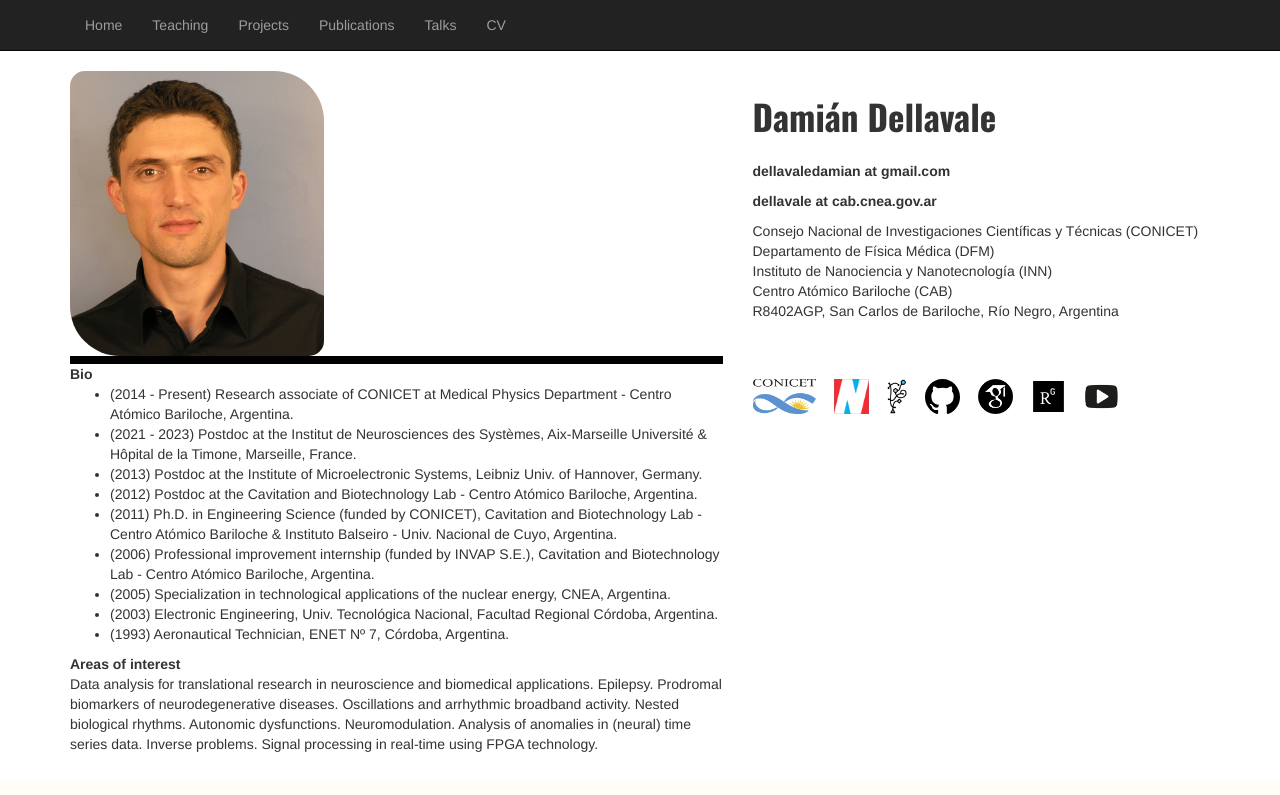
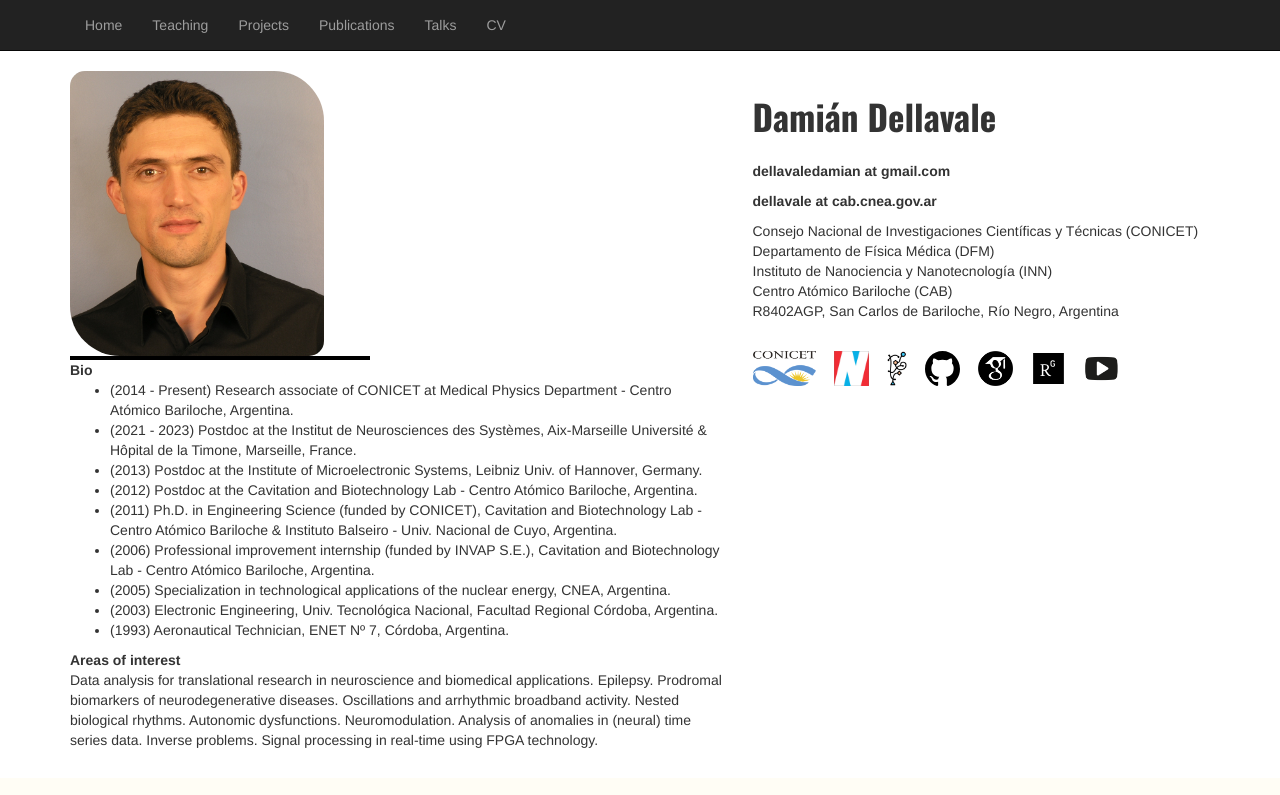
Before and after one commit to damian-dellavale/damian-dellavale.github.io, a plain HTML site: page index.html in a window 1280 px wide. Shown: the top 795 px of the page. Drawn offline with nearby package versions, Linux system fonts and the light colour scheme.

Commit message:
Update index.html

```diff
--- a/index.html
+++ b/index.html
@@ -77,7 +77,7 @@ https://www.w3schools.com/bootstrap/bootstrap_grid_system.asp
         </div> <!-- <div class="row"> -->
 
         <!-- Horizontal line -->
-        <img class="img-responsive" src="icons/line_96dpi.png" alt="icons/line_96dpi.png">
+        <img class="img-responsive" src="icons/line_96dpi.png" width="300" alt="icons/line_96dpi.png">
 
             <b>Bio</b>
             <ul style="list-style-type:disc">
@@ -125,7 +125,7 @@ https://www.w3schools.com/bootstrap/bootstrap_grid_system.asp
     </div> <!-- <div class="col-sm-5"> -->
 
     <!-- Links on the Sidebar -->
-    <div class="col-sm-5" style="margin-top:2em;">
+    <div class="col-sm-5">
         <!-- dd><a href="https://scholar.google.com/scholar?hl=en&as_sdt=0%2C5&q=Dami%C3%A1n+Dellavale" target="_blank">Google scholar</a></dd> -->
         <!-- dd><a href="https://www.researchgate.net/profile/Damian-Dellavale" target="_blank">Researchgate</a></dd> -->
         <a style="color:#000000; padding-left:0em" href="https://www.conicet.gov.ar/new_scp/detalle.php?id=39010&datos_academicos=yes&keywords=" target="_blank"><img src="icons/conicet.png" height="35"></a>
@@ -135,14 +135,14 @@ https://www.w3schools.com/bootstrap/bootstrap_grid_system.asp
         <a style="color:#000000; padding-left:1em" href="https://scholar.google.com/scholar?hl=en&as_sdt=0%2C5&q=Dami%C3%A1n+Dellavale" target="_blank"><img src="icons/google-scholar.png" height="35" width="35"></a>
         <a style="color:#000000; padding-left:1em" href="https://www.researchgate.net/profile/Damian-Dellavale" target="_blank"><img src="icons/researchgate.svg" height="35" width="35"></a>
         <a style="color:#000000; padding-left:1em" href="https://www.youtube.com/channel/UCDFXlCpTcLqG71mfBsgrWAA" target="_blank"><img src="icons/youtube.png" height="35" width="35"></a>
-    </div> <!-- <div class="col-sm-5" style="margin-top:1%;"> -->
+    </div> <!-- <div class="col-sm-5"> -->
 
     <!-- News -->
 
 <!--
-    <div class="col-sm-5" style="margin-top:3%; padding:0; background:rgba(243, 244, 246, 0.5); border-radius:15px 15px 15px 15px;">
+    <div class="col-sm-5">
 
-        <div class="col-sm-5" style="margin-top:1em; margin-bottom:1em; text-align:left;">
+        <div class="col-sm-5">
             <a href="news/Flyer Dellavale.jpg" target="_blank"><img class="img-responsive" src="news/Flyer Dellavale.jpg" alt="news/Flyer Dellavale.jpg"></a>
         </div>
 
```
